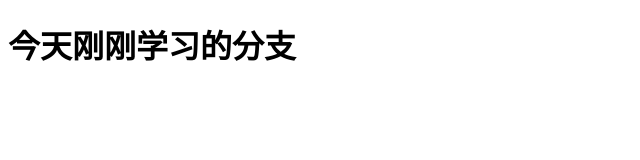
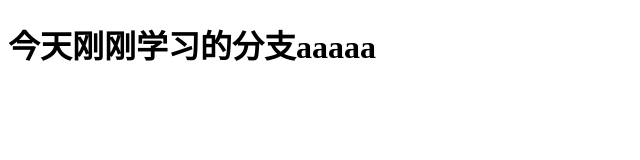
Before and after one commit to Googleccc/h5git, a plain HTML site: page viws/git4.html in a window 1280 px wide. Shown: the whole page, without its empty margins (0-640 px from the left). Drawn offline with Linux system fonts and the light colour scheme.

Commit message:
2016/9/27 20:18修改

```diff
--- a/viws/git4.html
+++ b/viws/git4.html
@@ -5,6 +5,6 @@
 	<title>分支</title>
 </head>
 <body>
-	<h1>今天刚刚学习的分支</h1>
+	<h1>今天刚刚学习的分支aaaaa</h1>
 </body>
 </html>
```
